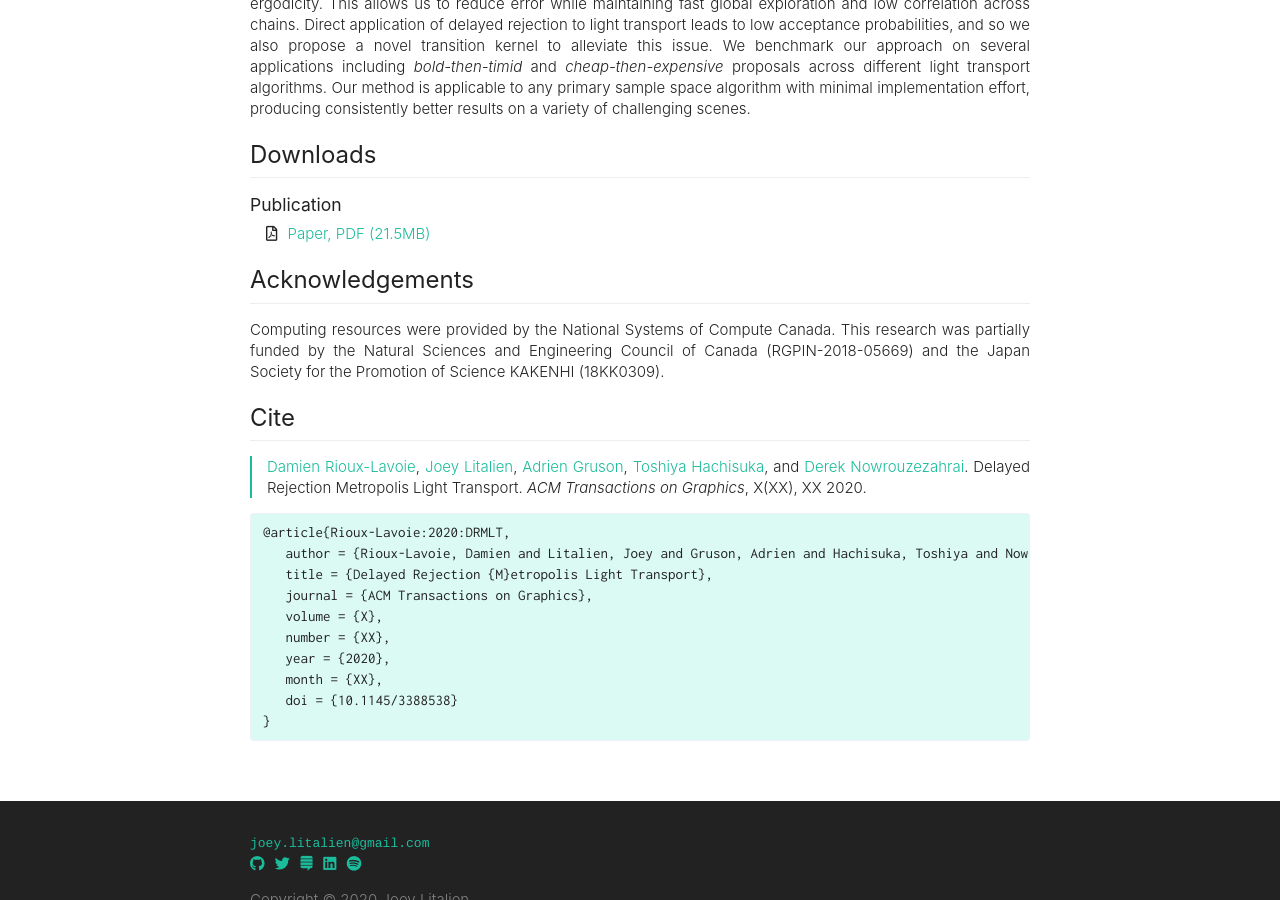
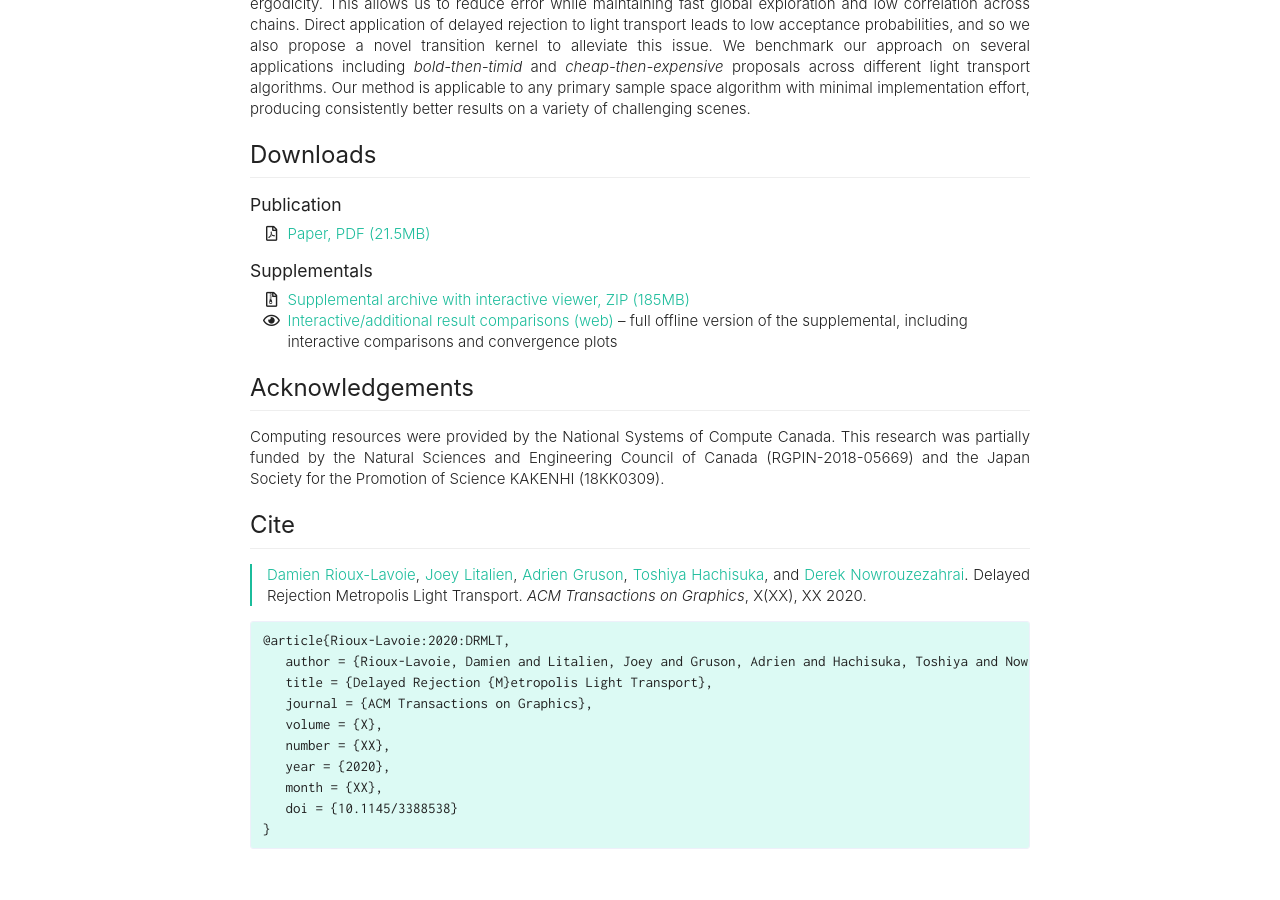
Before and after one commit to joeylitalien/joeylitalien.github.io, a Jekyll site: the page built from _publications/drmlt.md, in a window 1280 px wide and 900 px high, scrolled down 1053 px. Built offline with Jekyll 4.4.1, drawn with Linux system fonts in a browser that asks for light colours; nearby versions of some CDN libraries.

Commit message:
Added DRMLT supplementary

```diff
--- a/_layouts/pub.html
+++ b/_layouts/pub.html
@@ -84,7 +84,7 @@ layout: default
         {% endif %}
         {% if dl.supplementary.url %}
         <li><span class="fa-li"><i class="far fa-eye"></i></span>
-          <a href="{{ dl.supplementary.url }}">Supplemental with interactive viewer (web)</a> &ndash; an interactive comparison of the results
+          <a href="{{ dl.supplementary.url }}">Interactive/additional result comparisons (web)</a> &ndash; full offline version of the supplemental, including interactive comparisons and convergence plots
         </li>
         {% endif %}
       </ul>
--- a/_publications/drmlt.md
+++ b/_publications/drmlt.md
@@ -56,9 +56,9 @@ downloads:
     doi:
         url: #doi
     supplementary:
-        file: #DRMLT-Supplemental.zip
-        size: #350MB
-        url: #supplementary
+        file: http://beltegeuse.s3-website-ap-northeast-1.amazonaws.com/research/2020_DRMLT/drmlt-supplemental.zip
+        size: 185MB
+        url: http://beltegeuse.s3-website-ap-northeast-1.amazonaws.com/research/2020_DRMLT
     slides:
         file: #DRMLT-Presentation.pdf
         size: #30MB
--- a/index.html
+++ b/index.html
@@ -85,7 +85,7 @@ layout: default
             </li>
             {% if dl.published %}
               <li class="fa-li"><i class="far fa-file-pdf"></i>
-                <a href="{{ dl.paper.file }}">Paper ({{ dl.paper.size }} pdf)</a>
+                <a href="{{ dl.paper.file }}">Paper ({{ dl.paper.size }} .pdf)</a>
               </li>
               {% if dl.doi.url %}
               <li class="fa-li"><i class="fas fa-atlas"></i>
@@ -94,7 +94,7 @@ layout: default
               {% endif %}
               {% if dl.supplementary.file %}
               <li class="fa-li"><i class="far fa-file-archive"></i>
-                <a href="{{ dl.supplementary.url }}">Supplemental</a>
+                <a href="{{ dl.supplementary.url }}">Supplemental ({{ dl.supplementary.size }} .zip)</a>
               </li>
               {% endif %}
               {% if dl.code.url %}
```
Also changed, not shown: 12 other files.
